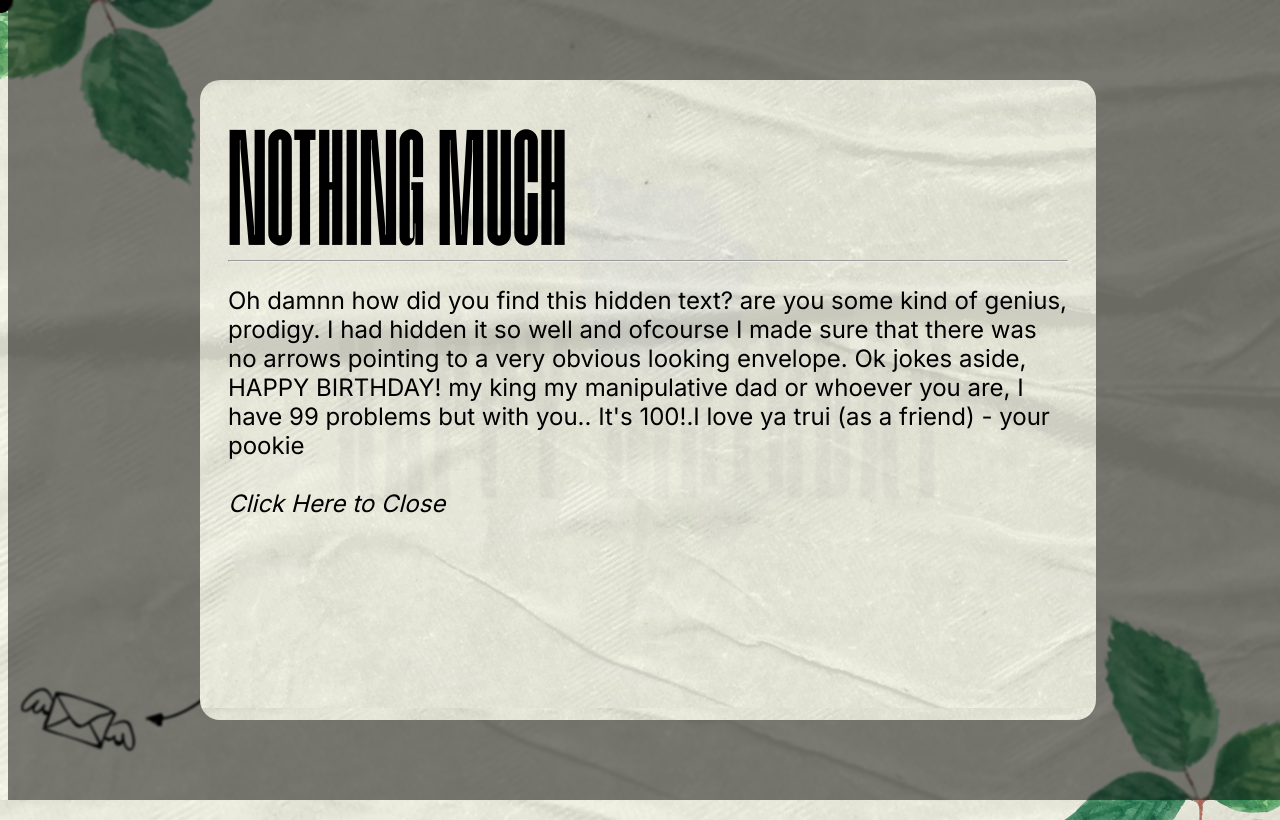
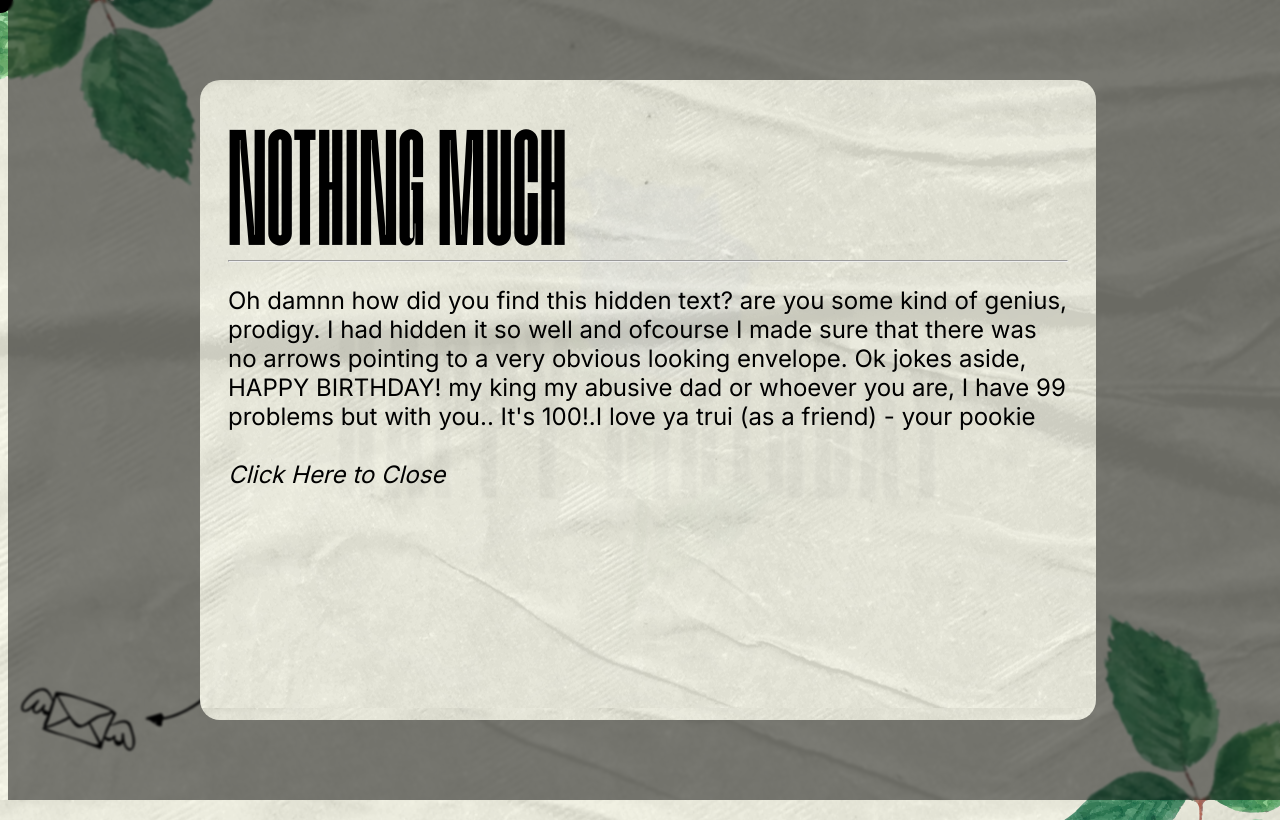
Before and after one commit to humaneediedofanxiety/scrambled-project, a website: page Screen 2/index.html in a window 1280 px wide. Both pictures are taken after a click on the picture 80 px from the left and 720 px from the top of the page. Shown: the top 820 px of the page. Drawn offline with Linux system fonts and the light colour scheme.

Commit message:
Update index.html

```diff
--- a/Screen 2/index.html
+++ b/Screen 2/index.html
@@ -32,7 +32,7 @@
                     <div class="main-content">
                     <h2 class="main-text">Nothing Much</h2>
                     <hr>
-                    <p>Oh damnn how did you find this hidden text? are you some kind of genius, prodigy. I had hidden it so well and ofcourse I made sure that there was no arrows pointing to a very obvious looking envelope. Ok jokes aside, HAPPY BIRTHDAY! my king my manipulative dad or whoever you are, I have 99 problems but with you.. It's 100!.I love ya trui (as a friend) - your pookie  <br><br><i><span id="close">Click Here to Close</span></i></p> </div>
+                    <p>Oh damnn how did you find this hidden text? are you some kind of genius, prodigy. I had hidden it so well and ofcourse I made sure that there was no arrows pointing to a very obvious looking envelope. Ok jokes aside, HAPPY BIRTHDAY! my king my abusive dad or whoever you are, I have 99 problems but with you.. It's 100!.I love ya trui (as a friend) - your pookie  <br><br><i><span id="close">Click Here to Close</span></i></p> </div>
                     <!-- <div class="close">X</div> -->
                 </div>
             </div>
```
